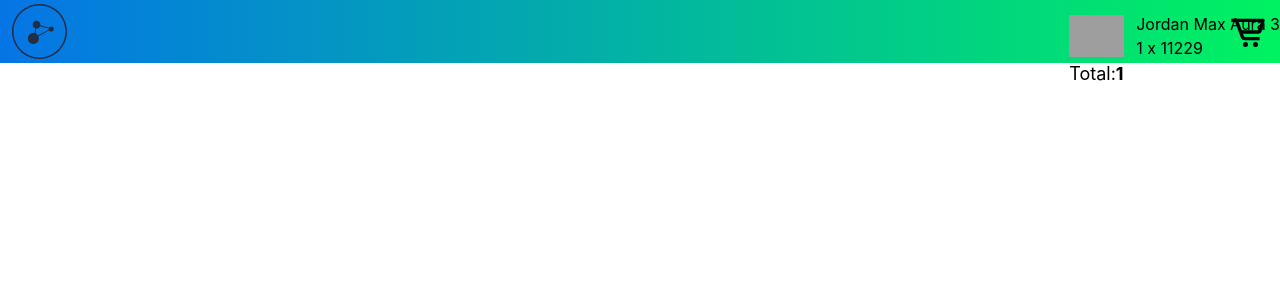
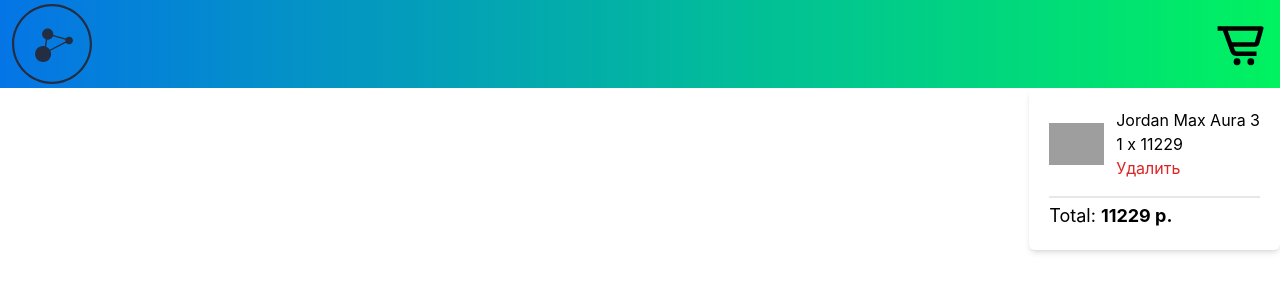
Before and after one commit to kostya-alch/online-store-sneakers, a React (Create React App) app: page / in a window 1280 px wide. Both pictures are taken after a click on the button 1248 px from the left and 31 px from the top of the page. Shown: the top 300 px of the page. Built offline with nearby package versions, Linux system fonts and the light colour scheme; grey boxes are pictures that could not be loaded.

Commit message:
styles for cart info

```diff
--- a/src/components/Header.tsx
+++ b/src/components/Header.tsx
@@ -18,12 +18,13 @@ const cartItems: ICartItem[] = [
 ];
 
 const Header: FC = () => {
-  const [isShowCart, setIsShowCart] = useState(false);
+  const [isShowCart, setIsShowCart] = useState(false); // стейт для показа товара в корзине
 
-  const total = cartItems.reduce((acc, item) => {
-    // count price
-    return acc + item.count;
-  }, 0);
+  const total = cartItems.reduce((acc, item) => acc + item.price, 0); //вычисляем прайс
+
+  const removeHandler = (id: number) => {
+    console.log(id);
+  };
   return (
     <div
       className="flex items-center justify-between relative
@@ -32,17 +33,21 @@ const Header: FC = () => {
         background: ' linear-gradient(to right, #0575E6, #00F260)',
       }}
     >
-      <img src={logo} alt="logo" width={55} />
+      <img src={logo} alt="logo" width={80} />
       <button
         className="border-none bg-transparent"
         onClick={() => setIsShowCart(!isShowCart)}
       >
-        <img src={cart} alt="cart" width={40} />
+        <img src={cart} alt="cart" width={55} />
       </button>
       <div
-        className={classNames('absolute top-3 right-0', {
-          hidden: !isShowCart,
-        })}
+        className={classNames(
+          'absolute top-3 right-0 p-5 rounded-md shadow-md',
+          {
+            hidden: !isShowCart,
+          }
+        )}
+        style={{ top: 'calc(72px + 1rem)' }}
       >
         {cartItems.map((item) => (
           <div key={item.id} className="flex items-center">
@@ -56,11 +61,17 @@ const Header: FC = () => {
             <div>
               <div>{item.name}</div>
               <div>{`${item.count} x ${item.price}`}</div>
+              <button
+                onClick={() => removeHandler(item.id)}
+                className="text-red-600 bg-transparent border-0"
+              >
+                Удалить
+              </button>
             </div>
           </div>
         ))}
-        <div className="text-lg">
-          Total:<b>{total}</b>
+        <div className="text-lg border-solid border-t-2 border-l-purple-300 mt-4 pt-1">
+          Total: <b>{total} р.</b>
         </div>
       </div>
     </div>
```
